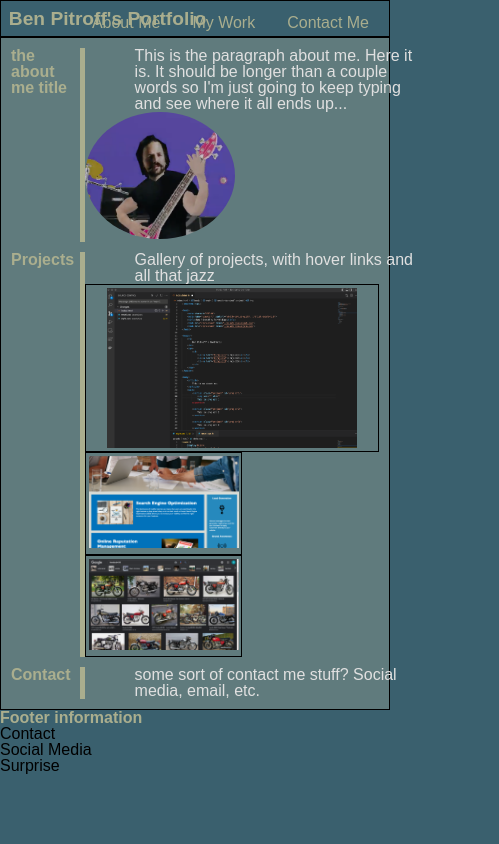
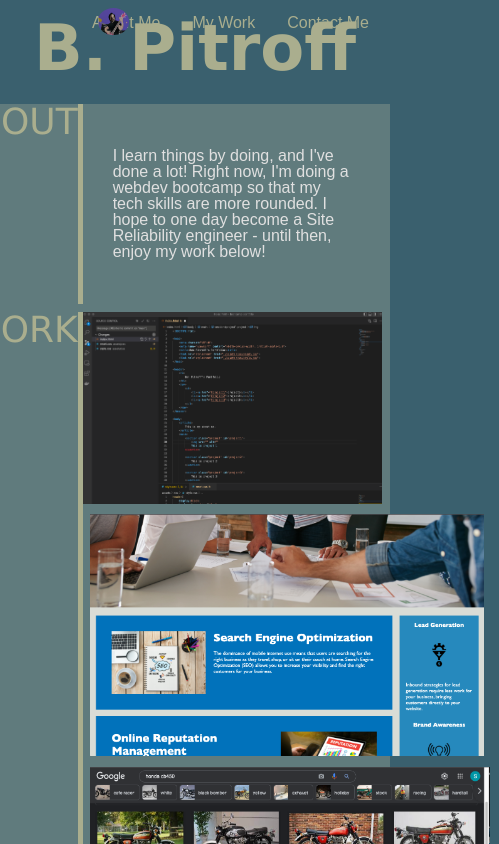
Before and after one commit to chicken1991/bootcamp-portfolio, a plain HTML site: page index.html in a window 390 px wide. Shown: the top 844 px of the page, 499 px wide, since content can reach past the window. Drawn offline with Linux system fonts and the light colour scheme.

Commit message:
80% there with desktop layout. Responsive is going to suck.

```diff
--- a/assets/css/style.css
+++ b/assets/css/style.css
@@ -9,49 +9,38 @@ body{
     background-color:var(--background-color);
 }
 
-header{
-    /* display:flex; */
-    /* justify-content: space-between; */
-    border: 1px solid black;
+header,footer{
+    display:inline;
+    text-align: center;
     padding:2%;
 }
 
 h1, h2, h3, h4, h5, h6 {
+    font-family: Verdana, Geneva, Tahoma, sans-serif;
     color:var(--heading-color);
 }
 
 header h1  {
-    font-size:larger;
+    font-size:64px;
 }
 
-nav {
-    /* border: 1px solid black */
+.left h2 {
+    display:flex;
+    /* border-top:5px solid var(--heading-color);se */
+    justify-content: flex-end;
+    font-size:36px;
+    font-weight: 300;
 }
 
 
-/* nav ul {
-   display: flex;
-   align-items: center;
-   border: 1px solid black;
-}
-
-nav li{
-    border: 1px solid black;
-    padding: 14px 20px;
-} */
-
-nav ul {
-    position:fixed;
+/* Navigation Stuff */
+nav {
+    /* border: 1px solid black; */
+    display:flex;
+    position:absolute;
     top:1px;
     right:5px;
     list-style-type: none;
-    margin: 0;
-    padding: 0;
-    /* overflow: hidden; */
-}
-
-nav li {
-    float:left;
 }
 
 nav a{
@@ -66,97 +55,103 @@ nav a:hover{
     background-color:var(--main-color);
 }
 
+
 body {
+    font-family:sans-serif;
 }
 
 main {
-    border: 1px solid black;
+    /* border: 1px solid black; */
     background-color:var(--main-color)
 }
-
-
-/* .work{
-    width:200px;
-    height:100px;
-    display:relative;
-    margin:1%;
-} */
 
 section {
     background-color:var(--main-color);
     display:flex;
-    justify-content: center;
-    /* height:100px; */
-    margin:10px;
+    /* justify-content: center; */
+    margin:2%;
     /* border: 1px solid black */
 }
 
 .left {
-    float:left;
+    /* float:left; */
     width:20%;
     border-right:5px solid var(--heading-color);
     height:inherit;
 }
 
 .right {
-    float:right;
     width:80%;
-    /* border: 1px solid black */
+    /* border: 1px solid red */
 }
 
 .right>img {
-    position:relative;
-    /* left:50px; */
-    width:150px;
+    position:absolute;
+    width:8%;
     height:auto;
-    border-radius: 100%;
+    border-radius: 50%;
+    left:25%;
+    top:1%
     /* border: 1px solid black; */
 }
 
+article{
+    display:flex;
+    justify-content: center;
+    align-items: center;
+    height:200px;
+}
+
+.first-project{
+    display:flex;
+    flex-wrap: wrap;
+    /* border: 4px solid red; */
+    justify-content: center;
+}
+
+.first-project img {
+    width:100%;
+    max-width: 850px;
+    height:auto;
+}
+
+.first-project img:hover{
+    opacity: .5;
+}
+
 .project{
-    display:inline-block;
-    /* float:left; */
+    display:flex;
+    flex-wrap: wrap;
+    justify-content: space-around;
     padding:1%;
-    border: 1px solid black;
+    /* border: 1px solid black; */
 
 }
 
 .project img {
-    /* position:relative; */
-    /* left:50px; */
-    width:150px;
+    width:auto;
+    height:250px;
+    padding:1%;
+}
+
+
+/* .project img:first-child {
+    max-width:100;
     height:auto;
-}
+} */
 
 .project img:hover{
     opacity:.5;
 }
 
-.first-project{
-    display:flex;
-    justify-content: center;
-    /* float:center; */
-    padding:1%;
-    border:1px solid black;
-}
-
-.first-project img {
-    /* position:relative; */
-    width:250px;
-    /* height:auto; */
-}
-
-.right h2{
-
-}
-
-p{
+p {
     color:var(--text-color);
 }
 
 .right p {
-    position:relative;
-    left:50px;
+    width:80%;
+    font-weight: 200;
+    /* border:1px solid yellow; */
 }
 
 /*
@@ -164,3 +159,5 @@ p{
 li a {
   display: block;
 */
+
+@media screen ()
--- a/index.html
+++ b/index.html
@@ -11,14 +11,12 @@
 <body>
     <header>
         <h1>
-            Ben Pitroff's Portfolio
+            B. Pitroff
         </h1>
         <nav>
-            <ul>
-                <li><a href="#about">About Me</a></li>
-                <li><a href="#work">My Work</a></li>
-                <li><a href="#contact">Contact Me</a></li>
-            </ul>
+            <a href="#about">About Me</a>
+            <a href="#work">My Work</a>
+            <a href="#contact">Contact Me</a>
         </nav>
     </header>
 
@@ -26,10 +24,12 @@
         <!-- About me section -->
         <section>
             <div class="left">
-                <h2>the about me title</h2>
+                <h2>ABOUT</h2>
             </div>
             <div class="right" id="about">
-                <p>This is the paragraph about me. Here it is. It should be longer than a couple words so I'm just going to keep typing and see where it all ends up...</p>
+                <article>
+                    <p>I learn things by doing, and I've done a lot! Right now, I'm doing a webdev bootcamp so that my tech skills are more rounded. I hope to one day become a Site Reliability engineer - until then, enjoy my work below!</p>
+                </article>
                 <img src="./assets/images/avatar.png">
             </div>
         </section>
@@ -37,18 +37,16 @@
         <!-- Portfolio work -->
         <section>
             <div class="left">
-                <h2>Projects</h2>
+                <h2>WORK</h2>
             </div>
             <div class="right" id="work">
-                <p>Gallery of projects, with hover links and all that jazz</p>
                 <div class="first-project">
-                    <img src="./assets/images/project1.png" alt="project 1 image">
+                    <a href="https://www.google.com"><img src="./assets/images/project1.png" alt="project 1 image"></a>
                 </div>
                 <div class="project">
-                    <img src="./assets/images/project2.png" alt="project 2 image">
-                </div>
-                <div class="project">
-                    <img src="./assets/images/project3.png" alt="project 3 image">
+                    <a href="https://www.google.com"><img src="./assets/images/project2.png" alt="project 2 image"></a>
+                    <a href="https://www.google.com"><img src="./assets/images/project3.png" alt="project 3 image"></a>
+                    <a href="https://www.google.com"><img src="./assets/images/project4.png" alt="project 4 image"></a>
                 </div>
             </div>
         </section>
@@ -56,11 +54,13 @@
         <!-- Contact section -->
         <section>
             <div class="left">
-                <h2>Contact</h2>
+                <h2>CONTACT</h2>
             </div>
-            <div class="right" id="contact">
-                <p>some sort of contact me stuff? Social media, email, etc.</p>
-            </div>
+                <div class="right" id="contact">
+                    <article>
+                        <p>some sort of contact me stuff? Social media, email, etc.</p>
+                    </article>
+                </div>
         </section>
 
     </main>
```
Also changed, not shown: assets/images/project4.png (added), 2 other files.
